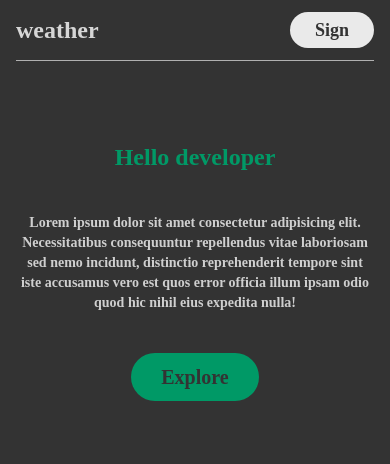
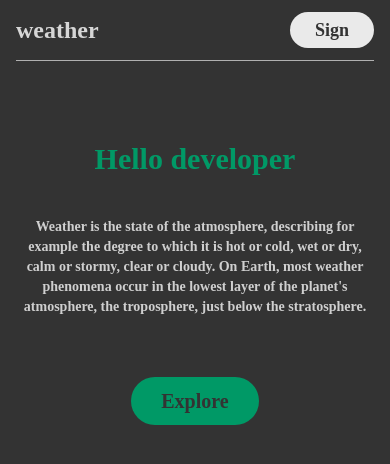
Before and after one commit to naushadalammtd871/Applauncher-project, a React (Vite) app: page / in a window 390 px wide. Shown: the top 464 px of the page. Built offline with nearby package versions, Linux system fonts and the light colour scheme; no server answers; the HTML template or start-up script is replaced by a standard one.

Commit message:
Update Home.jsx

```diff
--- a/src/component/Home.jsx
+++ b/src/component/Home.jsx
@@ -7,14 +7,14 @@ const Home = () => {
   return (
     <div className='flex items-center mt-20 sm:mt-40 justify-center flex-col gap-10'>
         <motion.div initial={{opacity: 0, y: -500}} animate={{opacity: 1, y: 0}} transition={{duration: 2}} className="">
-            <h1 className='text-emerald-600 sm:text-3xl text-2xl font-bold'>Hello developer</h1>
+            <h1 className='text-emerald-600 text-3xl font-bold'>Hello developer</h1>
         </motion.div>
         <motion.div initial={{opacity: 0, x: -500}} animate={{opacity: 1, x: 0}} transition={{duration: 2}} className="flex items-center justify-center">
             <p className='sm:text-xl text-sm w-full sm:w-3/4 text-center text-[#ffffffc4]'>
-                Lorem ipsum dolor sit amet consectetur adipisicing elit. Necessitatibus consequuntur repellendus vitae laboriosam sed nemo incidunt, distinctio reprehenderit tempore sint iste accusamus vero est quos error officia illum ipsam odio quod hic nihil eius expedita nulla!
+                Weather is the state of the atmosphere, describing for example the degree to which it is hot or cold, wet or dry, calm or stormy, clear or cloudy. On Earth, most weather phenomena occur in the lowest layer of the planet's atmosphere, the troposphere, just below the stratosphere.
             </p>
         </motion.div>
-        <motion.button onClick={() => navigate("/label1")} initial={{opacity: 0, x: 500}} animate={{opacity: 1, x: 0}} transition={{duration: 2}} className='text-xl font-bold text-[#333333] bg-emerald-600 py-[10px] px-[30px] rounded-full'>Explore</motion.button>
+        <motion.button onClick={() => navigate("/label1")} initial={{opacity: 0, x: 500}} animate={{opacity: 1, x: 0}} transition={{duration: 2}} className='text-xl mt-5 sm:mt-0 font-bold text-[#333333] bg-emerald-600 py-[10px] px-[30px] rounded-full'>Explore</motion.button>
     </div>
   )
 }
```
